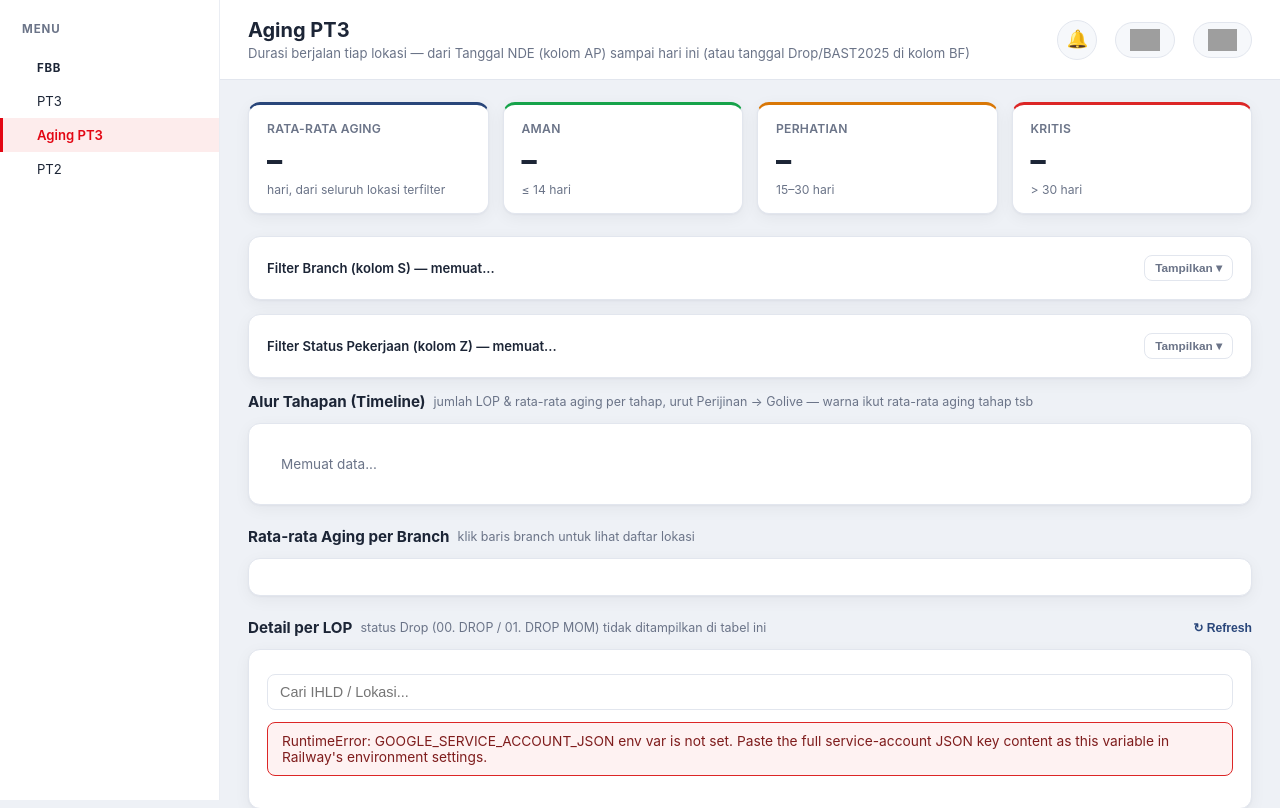
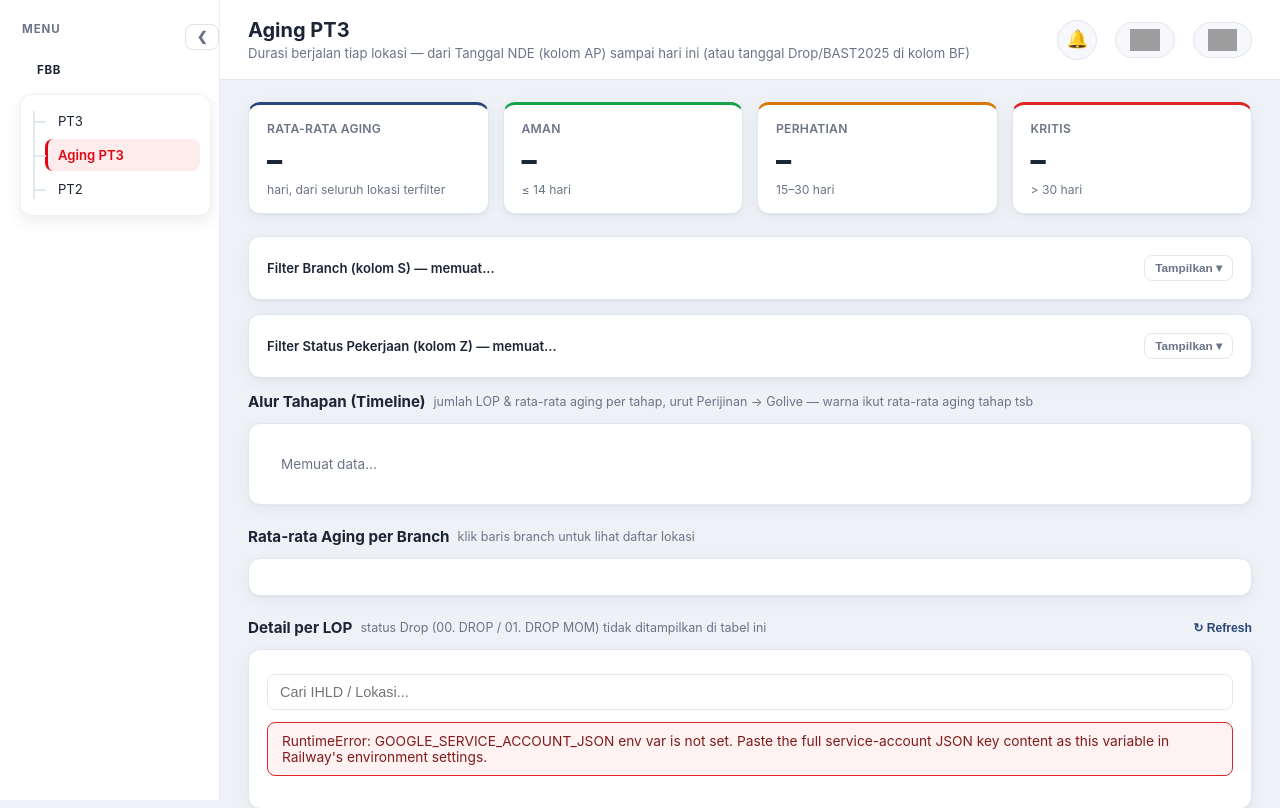
Before and after one commit to hardi1xxx/PT3Bot, a Flask app: page /aging in a window 1280 px wide. Shown: the top 808 px of the page. Run offline with Flask 3, Linux system fonts and the light colour scheme; grey boxes are pictures that could not be loaded.

Commit message:
add menu & sub menu

```diff
--- a/templates/base.html
+++ b/templates/base.html
@@ -6,19 +6,128 @@
   <title>{% block title %}PT3 Dashboard{% endblock %}</title>
   <link rel="stylesheet" href="{{ url_for('static', filename='style.css') }}">
   <script src="{{ url_for('static', filename='chart.umd.min.js') }}"></script>
+  <style>
+    /* ── Sidebar: bisa disembunyikan + grup menu FBB (kotak berbayang + garis penghubung) ── */
+    .sidebar {
+      transition: margin-left .22s ease, opacity .18s ease;
+      position: relative;
+    }
+    .sidebar.is-hidden {
+      margin-left: -260px;
+      opacity: 0;
+      pointer-events: none;
+    }
+    .sidebar-header {
+      display: flex;
+      align-items: center;
+      justify-content: space-between;
+      gap: 8px;
+    }
+    .sidebar-hide-btn {
+      background: none;
+      border: 1px solid rgba(15,23,42,0.12);
+      border-radius: 8px;
+      width: 26px;
+      height: 26px;
+      display: flex;
+      align-items: center;
+      justify-content: center;
+      cursor: pointer;
+      color: var(--muted, #64748b);
+      font-size: 0.8rem;
+      line-height: 1;
+    }
+    .sidebar-hide-btn:hover {
+      background: rgba(15,23,42,0.05);
+    }
+    .sidebar-show-btn {
+      position: fixed;
+      top: 14px;
+      left: 14px;
+      z-index: 40;
+      background: #fff;
+      border: 1px solid rgba(15,23,42,0.12);
+      box-shadow: 0 4px 14px rgba(15,23,42,0.12);
+      border-radius: 10px;
+      width: 38px;
+      height: 38px;
+      display: none;
+      align-items: center;
+      justify-content: center;
+      cursor: pointer;
+      font-size: 1.05rem;
+    }
+    .sidebar-show-btn.visible { display: flex; }
+
+    .menu-group { margin-top: 2px; }
+    .menu-group-title {
+      font-weight: 700;
+      text-transform: uppercase;
+      font-size: 0.72rem;
+      letter-spacing: 0.06em;
+    }
+    .menu-submenu {
+      position: relative;
+      margin: 8px 8px 14px 20px;
+      padding: 10px 10px 10px 24px;
+      background: #fff;
+      border-radius: 12px;
+      border: 1px solid rgba(15,23,42,0.06);
+      box-shadow: 0 6px 16px rgba(15,23,42,0.08);
+    }
+    .menu-submenu::before {
+      content: "";
+      position: absolute;
+      left: 12px;
+      top: 16px;
+      bottom: 16px;
+      width: 2px;
+      background: #e2e8f0;
+    }
+    .menu-subitem {
+      position: relative;
+      display: block;
+      padding: 8px 10px !important;
+      font-size: 0.82rem !important;
+      border-radius: 8px;
+    }
+    .menu-subitem::before {
+      content: "";
+      position: absolute;
+      left: -14px;
+      top: 50%;
+      width: 12px;
+      height: 2px;
+      background: #e2e8f0;
+    }
+    .menu-subitem + .menu-subitem {
+      margin-top: 2px;
+    }
+    .menu-subitem:hover {
+      background: #f8fafc;
+    }
+  </style>
 </head>
 <body>
   <div class="app-shell">
     <aside class="sidebar" id="sidebar">
-      <div class="sidebar-brand">MENU</div>
+      <div class="sidebar-header">
+        <div class="sidebar-brand">MENU</div>
+        <button type="button" class="sidebar-hide-btn" id="sidebarHideBtn" title="Sembunyikan menu">&#10094;</button>
+      </div>
       <nav>
-        <a href="/fbb" class="menu-item {% block menu_fbb %}{% endblock %}"
-           style="font-weight:700; text-transform:uppercase; font-size:0.72rem; letter-spacing:0.06em;">FBB</a>
-        <a href="/" class="menu-item {% block menu_pt3 %}{% endblock %}" style="padding-left: 34px; font-size: 0.82rem;">PT3</a>
-        <a href="/aging" class="menu-item {% block menu_aging %}{% endblock %}" style="padding-left: 34px; font-size: 0.82rem;">Aging PT3</a>
-        <a href="/pt2" class="menu-item {% block menu_pt2 %}{% endblock %}" style="padding-left: 34px; font-size: 0.82rem;">PT2</a>
+        <div class="menu-group">
+          <a href="/fbb" class="menu-item menu-group-title {% block menu_fbb %}{% endblock %}">FBB</a>
+          <div class="menu-submenu">
+            <a href="/" class="menu-item menu-subitem {% block menu_pt3 %}{% endblock %}">PT3</a>
+            <a href="/aging" class="menu-item menu-subitem {% block menu_aging %}{% endblock %}">Aging PT3</a>
+            <a href="/pt2" class="menu-item menu-subitem {% block menu_pt2 %}{% endblock %}">PT2</a>
+          </div>
+        </div>
       </nav>
     </aside>
+
+    <button type="button" class="sidebar-show-btn" id="sidebarShowBtn" title="Tampilkan menu">&#9776;</button>
 
     <div class="main">
       <header class="topbar">
@@ -63,6 +172,28 @@
   <div class="modal-overlay" id="notifModalOverlay">
     <div class="modal-box" id="notifModalBox" style="max-width:640px;"></div>
   </div>
+
+  <script>
+  (function () {
+    const sidebar = document.getElementById('sidebar');
+    const hideBtn = document.getElementById('sidebarHideBtn');
+    const showBtn = document.getElementById('sidebarShowBtn');
+    const STORAGE_KEY = 'pt3SidebarHidden';
+
+    function setHidden(hidden) {
+      sidebar.classList.toggle('is-hidden', hidden);
+      showBtn.classList.toggle('visible', hidden);
+      try { localStorage.setItem(STORAGE_KEY, hidden ? '1' : '0'); } catch (e) {}
+    }
+
+    hideBtn.addEventListener('click', () => setHidden(true));
+    showBtn.addEventListener('click', () => setHidden(false));
+
+    let startHidden = false;
+    try { startHidden = localStorage.getItem(STORAGE_KEY) === '1'; } catch (e) {}
+    setHidden(startHidden);
+  })();
+  </script>
 
   <script>
   (function () {
```
